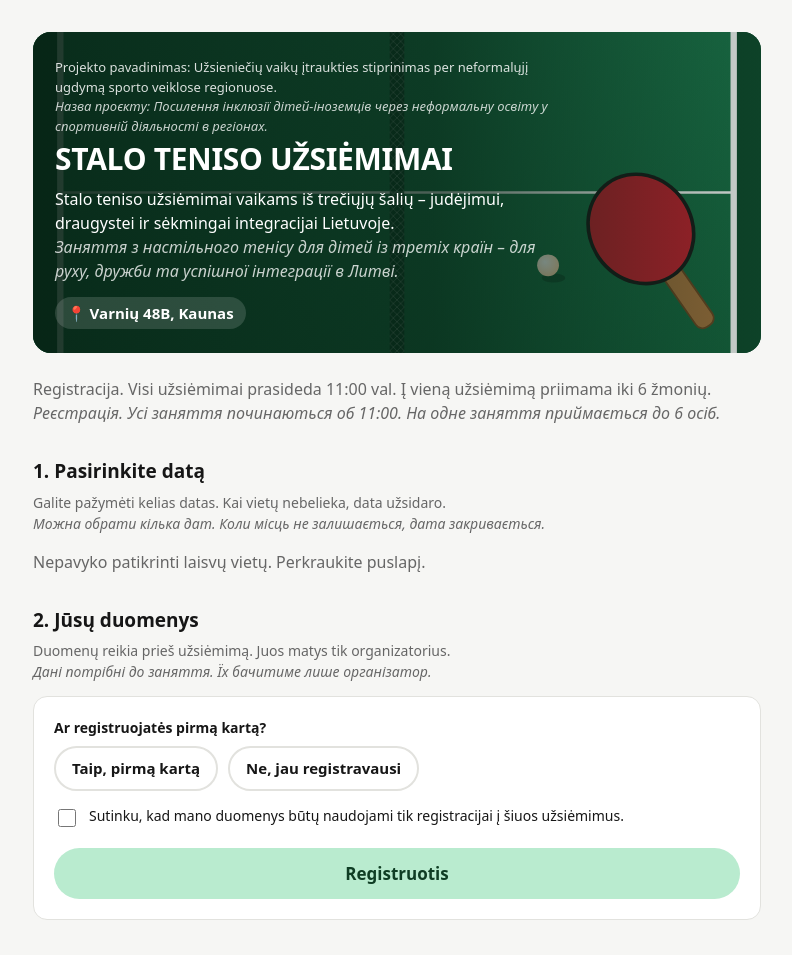
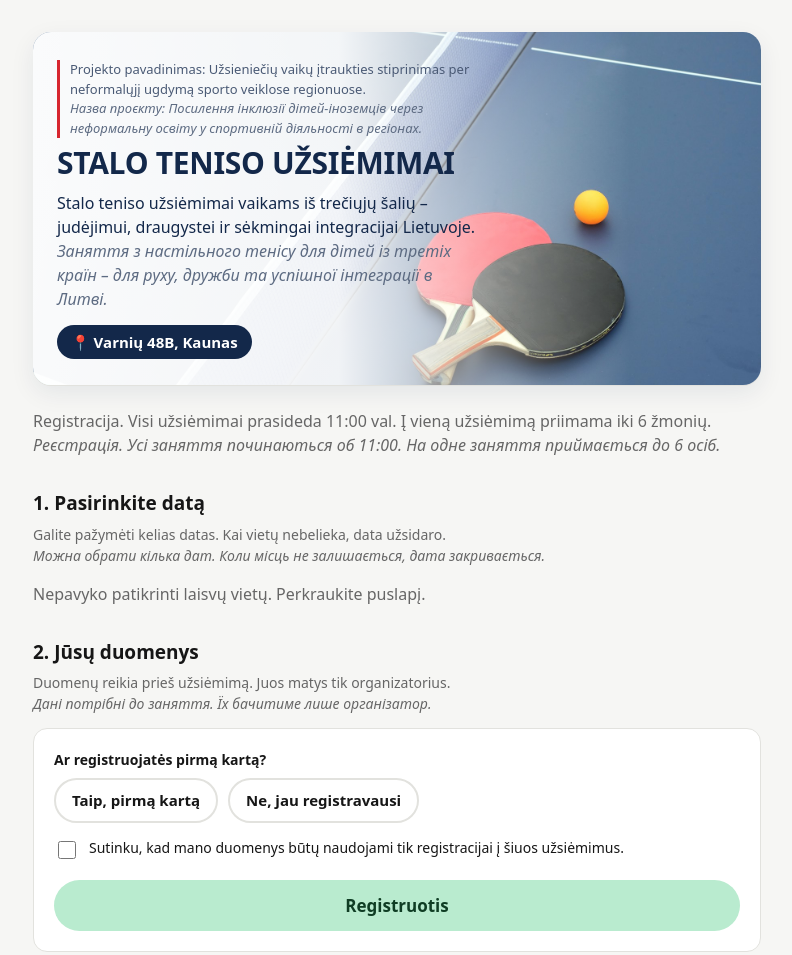
Before and after one commit to stalo-teniso-kaunas/registracija, a plain HTML site: page index.html in a window 1280 px wide. Shown: the whole page, without its empty margins (243-1035 px from the left). Drawn offline with Linux system fonts and the light colour scheme; no server answers.

Commit message:
Fone tikra stalo teniso nuotrauka (Unsplash)
Co-Authored-By: Claude Opus 5.5 <noreply@anthropic.com>

```diff
--- a/index.html
+++ b/index.html
@@ -21,17 +21,22 @@
   .hint { color: var(--muted); font-size: 14px; margin: 0 0 14px; }
   .uk { display: block; font-style: italic; color: var(--muted); }
   .addr { font-weight: 600; margin: 0; }
-  .hero { position: relative; overflow: hidden; border-radius: 18px; margin: 0 0 24px; color: #fff; background: #0f4a2d; }
-  .hero-bg { position: absolute; inset: 0; width: 100%; height: 100%; }
+  .hero { position: relative; overflow: hidden; border-radius: 18px; margin: 0 0 24px; color: #13284a; background: #fff;
+    box-shadow: 0 1px 0 var(--line), 0 8px 24px rgba(19,40,74,.08); }
+  .hero-photo { position: absolute; inset: 0; width: 100%; height: 100%; object-fit: cover; object-position: 75% 60%; }
   .hero::after { content: ""; position: absolute; inset: 0;
-    background: linear-gradient(90deg, rgba(6,34,20,.9) 0%, rgba(6,34,20,.72) 55%, rgba(6,34,20,.2) 100%); }
-  .hero-in { position: relative; z-index: 1; padding: 26px 22px 24px; max-width: 560px; }
-  .hero h1 { color: #fff; margin: 6px 0 10px; }
-  .hero .proj { font-size: 13px; margin: 0 0 4px; color: rgba(255,255,255,.85); }
+    background: linear-gradient(90deg, rgba(255,255,255,.97) 0%, rgba(255,255,255,.92) 42%, rgba(255,255,255,.35) 66%, rgba(255,255,255,0) 82%); }
+  .hero-in { position: relative; z-index: 1; padding: 28px 24px 26px; max-width: 470px; }
+  .hero h1 { color: #13284a; margin: 8px 0 10px; }
+  .hero .proj { font-size: 13px; margin: 0 0 4px; color: #4a5a75; border-left: 3px solid #d7262f; padding-left: 10px; }
   .hero .sub { font-size: 16px; margin: 0 0 14px; }
-  .hero .uk { color: rgba(255,255,255,.78); }
-  .hero .addr { display: inline-block; background: rgba(255,255,255,.14); border-radius: 999px; padding: 5px 12px; font-size: 15px; }
-  @media (max-width: 560px) { .hero::after { background: rgba(6,34,20,.78); } .hero-in { padding: 22px 18px; } }
+  .hero .uk { color: #5d6b82; }
+  .hero .addr { display: inline-block; background: #13284a; color: #fff; border-radius: 999px; padding: 6px 14px; font-size: 15px; }
+  @media (max-width: 640px) {
+    .hero-photo { position: static; display: block; height: 170px; object-position: 70% 55%; }
+    .hero::after { display: none; }
+    .hero-in { padding: 18px 18px 20px; max-width: none; }
+  }
   button:hover:not(:disabled) { background: #a3e2bf; }
   .month { font-weight: 700; font-size: 14px; text-transform: uppercase; letter-spacing: .06em;
     color: var(--muted); margin: 18px 0 8px; }
@@ -86,30 +91,7 @@
 <body>
 <div class="wrap">
   <header class="hero">
-    <svg class="hero-bg" viewBox="0 0 800 420" preserveAspectRatio="xMidYMid slice" aria-hidden="true">
-      <defs>
-        <pattern id="mesh" width="8" height="8" patternUnits="userSpaceOnUse">
-          <path d="M0 0L8 8M8 0L0 8" stroke="#ffffff" stroke-opacity=".35" stroke-width="1"/>
-        </pattern>
-        <radialGradient id="ball" cx=".35" cy=".35" r=".7"><stop offset="0" stop-color="#fff"/><stop offset="1" stop-color="#ffd9b0"/></radialGradient>
-        <linearGradient id="table" x1="0" y1="0" x2="1" y2="1"><stop offset="0" stop-color="#23895a"/><stop offset="1" stop-color="#16653f"/></linearGradient>
-      </defs>
-      <rect width="800" height="420" fill="#0f4a2d"/>
-      <rect x="30" y="30" width="740" height="360" rx="4" fill="url(#table)" stroke="#fff" stroke-width="7"/>
-      <line x1="30" y1="210" x2="770" y2="210" stroke="#fff" stroke-width="3"/>
-      <rect x="392" y="14" width="16" height="392" fill="#0a2e1c" fill-opacity=".75"/>
-      <rect x="392" y="14" width="16" height="392" fill="url(#mesh)"/>
-      <rect x="389" y="14" width="22" height="5" fill="#fff"/>
-      <rect x="389" y="401" width="22" height="5" fill="#fff"/>
-      <ellipse cx="572" cy="304" rx="13" ry="5" fill="#000" fill-opacity=".25"/>
-      <circle cx="566" cy="290" r="12" fill="url(#ball)"/>
-      <g transform="translate(668 250) rotate(-35)">
-        <rect x="-11" y="52" width="22" height="78" rx="9" fill="#a8743f"/>
-        <rect x="-11" y="52" width="22" height="78" rx="9" fill="none" stroke="#6e4823" stroke-width="2"/>
-        <ellipse cx="0" cy="0" rx="58" ry="64" fill="#1a1a1a"/>
-        <ellipse cx="0" cy="0" rx="54" ry="60" fill="#c8202f"/>
-      </g>
-    </svg>
+    <img class="hero-photo" src="stalas.jpg" alt="" aria-hidden="true">
     <div class="hero-in">
       <p class="proj">Projekto pavadinimas: Užsieniečių vaikų įtraukties stiprinimas per neformalųjį ugdymą sporto veiklose regionuose.
         <span class="uk">Назва проєкту: Посилення інклюзії дітей-іноземців через неформальну освіту у спортивній діяльності в регіонах.</span></p>
```
Also changed, not shown: stalas.jpg (added).
